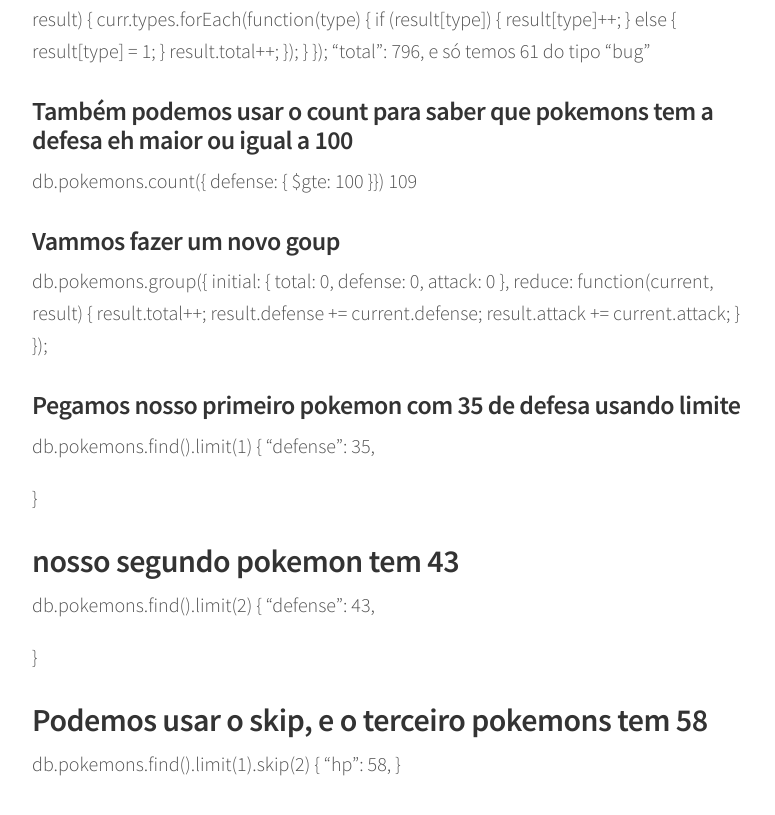
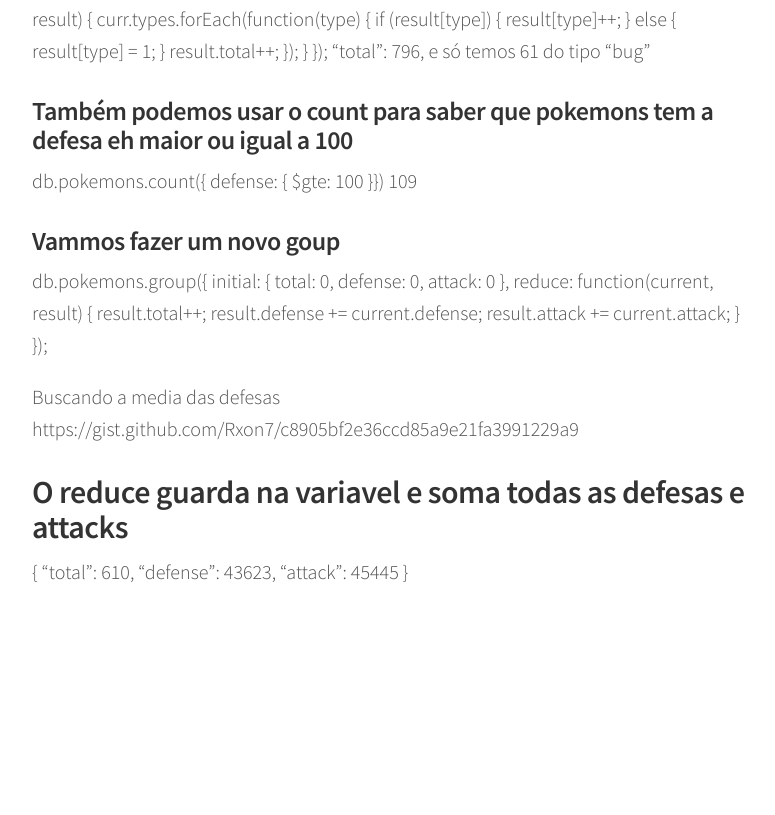
Before and after one commit to indrajithbandara/debug-blog, a Jekyll site: the page built from _posts/2016-05-14-mongodb.md, in a window 1280 px wide and 900 px high, scrolled down 22830 px. Shown: the top 815 px of the window, without its empty margins (248-1023 px from the left). Built offline with Jekyll 4.4.1, drawn with Linux system fonts in a browser that asks for light colours; comment, search, counter and statistics services are not loaded; after the commit the page ends 23538 px from its top, so only the background shows below that.

Commit message:
Subida diaria

```diff
--- a/_posts/2016-05-14-mongodb.md
+++ b/_posts/2016-05-14-mongodb.md
@@ -1031,23 +1031,13 @@ db.pokemons.group({
   }
 });
 
+Buscando a media das defesas https://gist.github.com/Rxon7/c8905bf2e36ccd85a9e21fa3991229a9
 
 
-### Pegamos nosso primeiro pokemon com 35 de defesa usando limite
-db.pokemons.find().limit(1)
+
+## O reduce guarda na variavel e soma todas as defesas e attacks
 {
-  "defense": 35,
-
+    "total": 610,
+    "defense": 43623,
+    "attack": 45445
 }
-
-## nosso segundo pokemon tem 43
-db.pokemons.find().limit(2)
-{
-  "defense": 43,
-
-}
-## Podemos usar o skip, e o terceiro pokemons tem 58
-db.pokemons.find().limit(1).skip(2)
-{
-  "hp": 58,
-}
```
